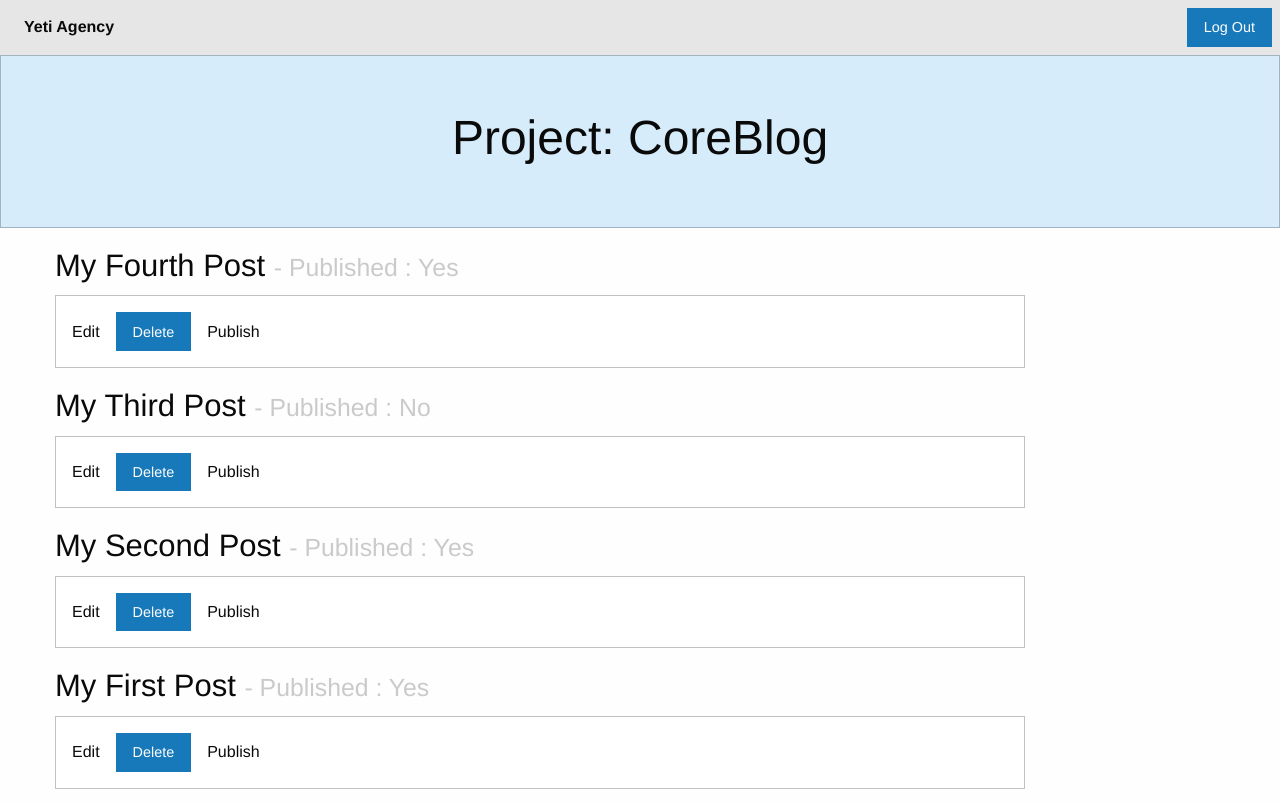
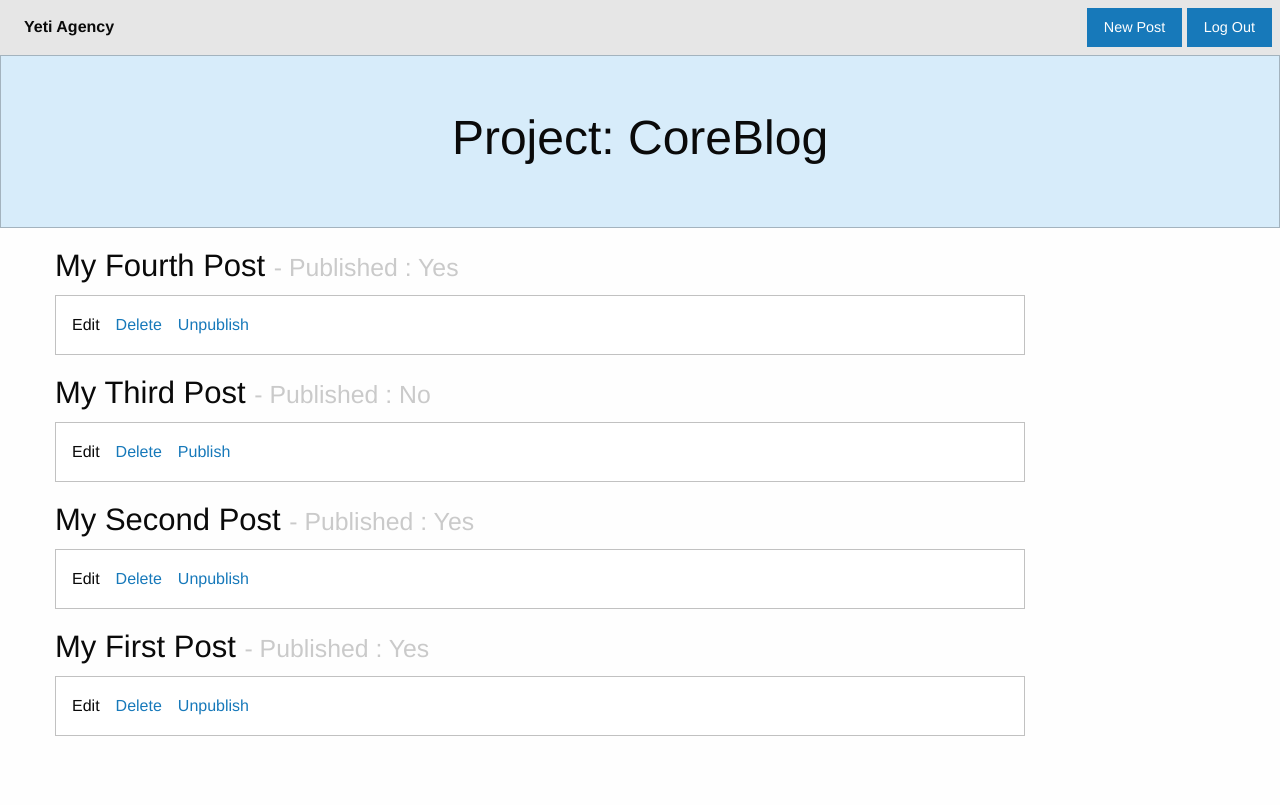
Before and after one commit to Forser/CoreBlog, an ASP.NET Core app: page /Admin/Index in a window 1280 px wide. After the commit the page ends 736 px from the top, so only its background shows below. Run offline with ASP.NET Core 8, Linux system fonts and the light colour scheme; a user stored in the database is signed in; data comes from the database, SQL or seed files in the repository; the project's own start-up code is not run, and a stand-in starts its controllers and pages; some libraries are stand-ins or nearby versions.

Commit message:
Publish /  Unpublish feature is working now.

```diff
--- a/CoreBlog.Tests/AdminContollerTests.cs
+++ b/CoreBlog.Tests/AdminContollerTests.cs
@@ -47,7 +47,7 @@ namespace CoreBlog.Tests
 
             // Assert
             var routeResult = Assert.IsType<RedirectToActionResult>(target);
-            Assert.Equal("List", routeResult.ActionName);
+            Assert.Equal("Index", routeResult.ActionName);
         }
 
         [Fact]
--- a/CoreBlog/Controllers/AdminController.cs
+++ b/CoreBlog/Controllers/AdminController.cs
@@ -3,6 +3,7 @@ using CoreBlog.Models.ViewModels;
 using Microsoft.AspNetCore.Authorization;
 using Microsoft.AspNetCore.Mvc;
 using System.Linq;
+using System.Threading.Tasks;
 
 namespace CoreBlog.Controllers
 {
@@ -34,14 +35,13 @@ namespace CoreBlog.Controllers
             if (ModelState.IsValid)
             {
                 repository.CreateNewBlogPost(postViewModel.Post, postViewModel.Category);
-                return RedirectToAction("List", "Home");
+                return RedirectToAction("Index");
             }
 
             ModelState.AddModelError("error", "ID wasn't available");
             return View(postViewModel);
         }
 
-        [HttpPost]
         public IActionResult DeletePost(int postId = 0)
         {
             Post deletedPost = repository.DeleteBlogPost(postId);
@@ -75,5 +75,29 @@ namespace CoreBlog.Controllers
             ModelState.AddModelError("error", "Model Error");
             return View(postViewModel);
         }
+
+        public IActionResult Unpublish(int postId)
+        {
+            Post post = repository.UnPublishPost(postId);
+
+            if (post != null)
+            {
+                TempData["message"] = $"{post.Title} was unpublished";
+            }
+
+            return RedirectToAction("Index");
+        }
+
+        public IActionResult Publish(int postId)
+        {
+            Post post = repository.PublishPost(postId);
+
+            if (post != null)
+            {
+                TempData["message"] = $"{post.Title} was published";
+            }
+
+            return RedirectToAction("Index");
+        }
     }
 }
--- a/CoreBlog/Models/IPostRepository.cs
+++ b/CoreBlog/Models/IPostRepository.cs
@@ -16,5 +16,8 @@ namespace CoreBlog.Models
         PostViewModel GetBlogPostByUrlSlug(string urlSlug);
 
         void UpdateBlogPost(PostViewModel post);
+
+        Post UnPublishPost(int? postId);
+        Post PublishPost(int? postId);
     }
 }
--- a/CoreBlog/Views/Admin/Index.cshtml
+++ b/CoreBlog/Views/Admin/Index.cshtml
@@ -13,16 +13,20 @@
     <div class="blog-post">
         <h3>@post.Title  <small>- Published : @(post.Published == true ? "Yes" : "No")</small></h3>
         <div class="callout">
-            <ul class="menu simple">
-                <li>Edit</li>
-                <li>
-                    <form asp-action="DeletePost" method="post">
-                        <input type="hidden" name="PostID" value="@post.PostId" />
-                        <button type="submit" class="button rounded">Delete</button>
-                    </form>
-                </li>
-                <li>Publish</li>
-            </ul>
+                <ul class="menu simple">
+                    <li>Edit</li>
+                    <li><a asp-action="DeletePost" asp-Route-postId="@post.PostId">Delete</a></li>
+                    <li>
+                        @if (post.Published == true)
+                        {
+                            <a asp-action="Unpublish" asp-route-postId="@post.PostId">Unpublish</a>
+                        }
+                        else
+                        {
+                            <a asp-action="Publish" asp-route-postId="@post.PostId">Publish</a>
+                        }
+                    </li>
+                </ul>
         </div>
     </div>
 }
--- a/CoreBlog/Views/Shared/_AdminLayout.cshtml
+++ b/CoreBlog/Views/Shared/_AdminLayout.cshtml
@@ -16,6 +16,8 @@
         </div>
         <div class="top-bar-right">
             <ul class="menu">
+                <li><a class="button" asp-action="NewPost" asp-controller="Admin">New Post</a></li>
+                <li>&nbsp;</li>
                 <li><a class="button" asp-action="Logout" asp-controller="Account">Log Out</a></li>
             </ul>
         </div>
```
Also changed, not shown: CoreBlog/Models/PostRepository.cs (+28 -0 lines), CoreBlog/Views/Admin/NewPost.cshtml (+6 -1 lines).
